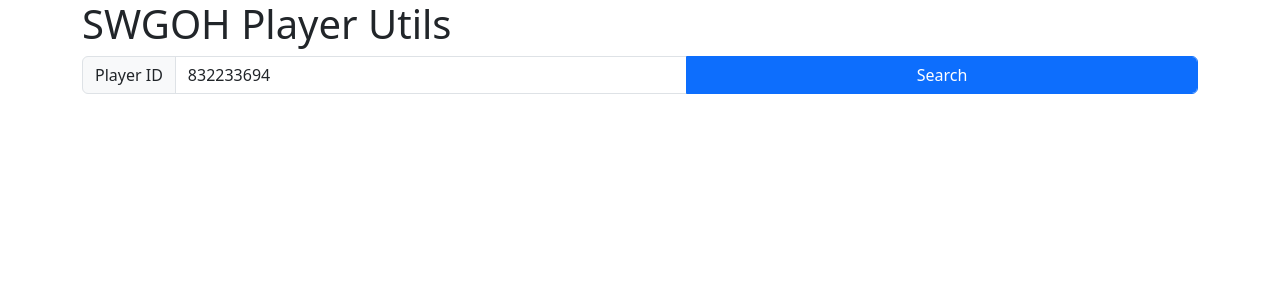
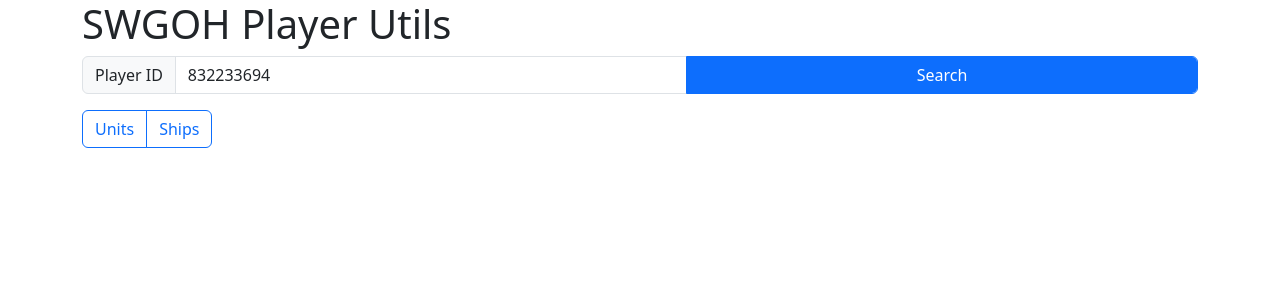
Before and after one commit to garydaw/my-app, a React (Create React App) app: page / in a window 1280 px wide. Shown: the top 300 px of the page. Built offline with nearby package versions, Linux system fonts and the light colour scheme.

Commit message:
filtering and sorting

```diff
--- a/src/App.js
+++ b/src/App.js
@@ -9,18 +9,57 @@
 
   const url = 'https://cors-anywhere.herokuapp.com/https://swgoh.gg/api/player/';
   const [playerUnits,setPlayerUnits] = useState([]);
+  const [allUnits,setAllPlayerUnits] = useState([]);
+  const [combatType,setCombatType] = useState("units");
 
   let getPlayerInfo = async () => {
     try {
+
+        //get data
         const data = await (await fetch(url + document.getElementById("playerId").value+'/')).json()
-        let units = data.units;
 
-        units.sort((a, b) => (a.data.power < b.data.power) ? 1 : -1)
-        setPlayerUnits(units)
+        setAllPlayerUnits(data.units.sort((a, b) => (a.data.power < b.data.power) ? 1 : -1));
+
+        showUnits();
+
+
+
     } catch (err) {
         console.log(err.message)
     }
-}
+  }
+
+  function showUnits(){
+
+    if(combatType == "units" ){
+      setPlayerUnits(allUnits.filter(checkUnits));
+    } else {
+      setPlayerUnits(allUnits.filter(checkShips));
+    }
+
+    function checkUnits(unit) {
+      return  unit.data.combat_type == 1;
+    }
+
+    function checkShips(unit) {
+      return  unit.data.combat_type == 2;
+    }
+
+  }
+
+  let checkCombatType = async () => {
+    if(document.getElementById("unitsRadio").checked && combatType != "units"){
+      setCombatType("units");
+      showUnits();
+    } else if (document.getElementById("shipsRadio").checked && combatType != "ships"){
+      setCombatType("ships");
+      showUnits();
+    }
+  }
+
+  let doNothing = async () => {
+    //nothing!
+  }
 
   return (
     <div className="container">
@@ -33,14 +72,24 @@
             aria-label="Player ID"
             aria-describedby="Player ID"
             id="playerId"
-            value={myPlayerId}></input>
+            value={myPlayerId}
+            ></input>
 
         <button className="form-control btn btn-primary" onClick={getPlayerInfo}>Search</button>
       </div>
+
+      <div className="btn-group mb-3" role="group" aria-label="Combat Selection">
+        <input type="radio" className="btn-check" name="combatType" id="unitsRadio" autoComplete="off" onChange={doNothing} onClick={checkCombatType}></input>
+        <label className="btn btn-outline-primary" for="unitsRadio">Units</label>
+
+        <input type="radio" className="btn-check" name="combatType" id="shipsRadio" autoComplete="off" onClick={checkCombatType}></input>
+        <label className="btn btn-outline-primary" for="shipsRadio">Ships</label>
+      </div>
+
       <div className="row row-cols-3">
         {playerUnits.map((unit, index) => {
           return (
-              <UnitOverview unit={unit.data}></UnitOverview>
+              <UnitOverview unit={unit.data} key={unit.data.base_id}></UnitOverview>
           );
         })}
       </div>
```
